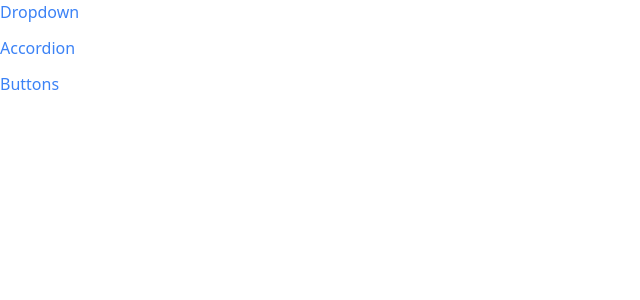
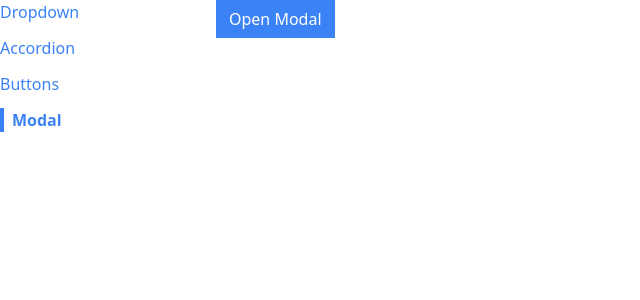
Before and after one commit to jaymistry456/react-components, a React (Create React App) app: page /modal in a window 1280 px wide. Shown: the top 300 px of the page, without its empty margins (0-640 px from the left). Built offline with nearby package versions, Linux system fonts and the light colour scheme.

Commit message:
adding Modal component

```diff
--- a/public/index.html
+++ b/public/index.html
@@ -7,5 +7,6 @@
   </head>
   <body>
     <div id="root"></div>
+    <div class="modal-container"></div>
   </body>
 </html>
--- a/src/App.js
+++ b/src/App.js
@@ -3,6 +3,7 @@ import Route from "./components/Route";
 import AccordionPage from "./pages/AccordionPage";
 import DropdownPage from "./pages/DropdownPage";
 import ButtonPage from "./pages/ButtonPage";
+import ModalPage from "./pages/ModalPage";
 
 function App() {
     return (
@@ -18,6 +19,9 @@ function App() {
                 <Route path="/buttons">
                     <ButtonPage />
                 </Route>
+                <Route path="/modal">
+                    <ModalPage />
+                </Route>
             </div>
         </div>
     );
--- /dev/null
+++ b/src/components/Modal.js
@@ -0,0 +1,29 @@
+import ReactDOM from 'react-dom';
+import { useEffect } from 'react';
+
+function Modal({ onClose, children, actionBar }) {
+    useEffect(() => {
+        document.body.classList.add('overflow-hidden');
+
+        return () => {
+            document.body.classList.remove('overflow-hidden');
+        };
+    }, []);
+
+    return ReactDOM.createPortal(
+        <div>
+            <div onClick={onClose} className="fixed inset-0 bg-gray-300 opacity-80"></div>
+            <div className="fixed inset-40 p-10 bg-white">
+                <div className="flex flex-col justify-between h-full">
+                    {children}
+                    <div className="flex justify-end">
+                        {actionBar}
+                    </div>
+                </div>
+            </div>
+        </div>,
+        document.querySelector('.modal-container')
+    );
+}
+
+export default Modal;
--- a/src/components/Sidebar.js
+++ b/src/components/Sidebar.js
@@ -5,6 +5,7 @@ function Sidebar() {
         { label: 'Dropdown', path: '/' },
         { label: 'Accordion', path: '/accordion' },
         { label: 'Buttons', path: '/buttons' },
+        { label: 'Modal', path: '/modal'}
     ];
 
     const renderedLinks = links.map((link) => {
--- /dev/null
+++ b/src/pages/ModalPage.js
@@ -0,0 +1,31 @@
+import { useState } from "react";
+import Button from "../components/Button";
+import Modal from "../components/Modal";
+
+function ModalPage() {
+    const [showModal, setShowModal] = useState(false);
+
+    const handleClick = () => {
+        setShowModal(true);
+    };
+
+    const handleClose = () => {
+        setShowModal(false);
+    };
+
+    const actionBar = <Button primary onClick={handleClose}>Yes</Button>;
+    const modal = <Modal
+        onClose={handleClose}
+        actionBar={actionBar}>
+        <p>Do you want to close this modal</p>
+    </Modal>;
+
+    return (
+        <div>
+            <Button primary onClick={handleClick}>Open Modal</Button>
+            {showModal && modal}
+        </div>
+    );
+}
+
+export default ModalPage;
```
